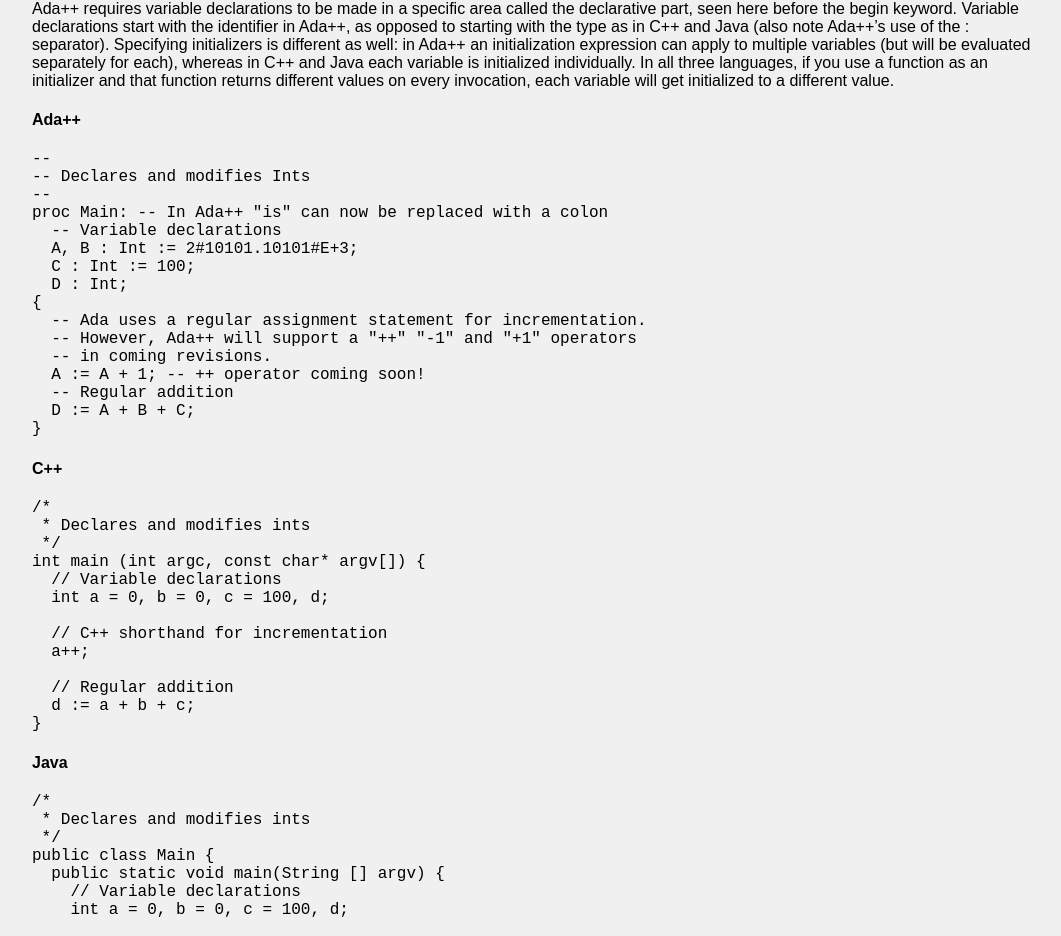
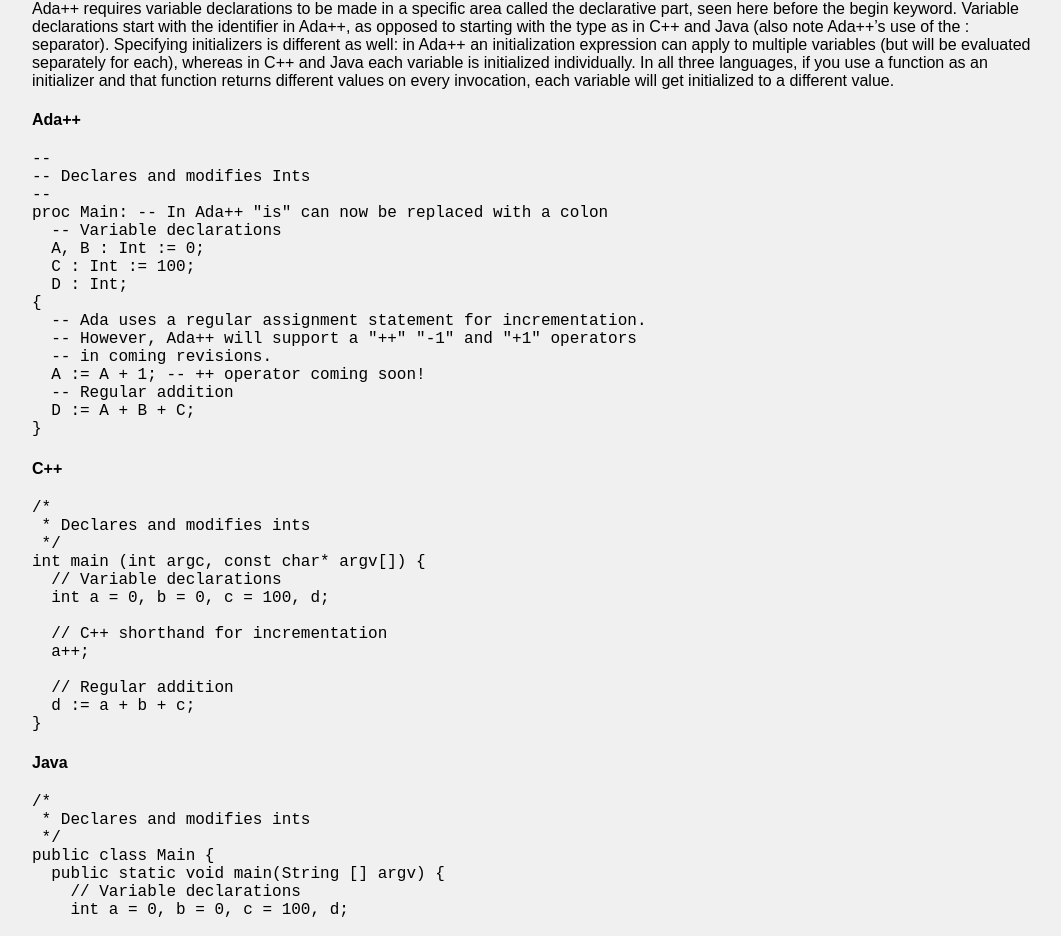
Before and after one commit to AdaPlusPlus/adapp-website, a plain HTML site: page tutorial.html in a window 1280 px wide. Shown: the part 2006-2942 px from the top of the page, without its empty margins (108-1169 px from the left). Drawn offline with Linux system fonts and the light colour scheme; a script that the page names is missing.

Commit message:
reverting testing change for numeric literal

```diff
--- a/tutorial.html
+++ b/tutorial.html
@@ -206,7 +206,7 @@ pkg body Package_Name {
 --
 proc Main: -- In Ada++ "is" can now be replaced with a colon
   -- Variable declarations
-  A, B : Int := 2#10101.10101#E+3;
+  A, B : Int := 0;
   C : Int := 100;
   D : Int;
 {
```
